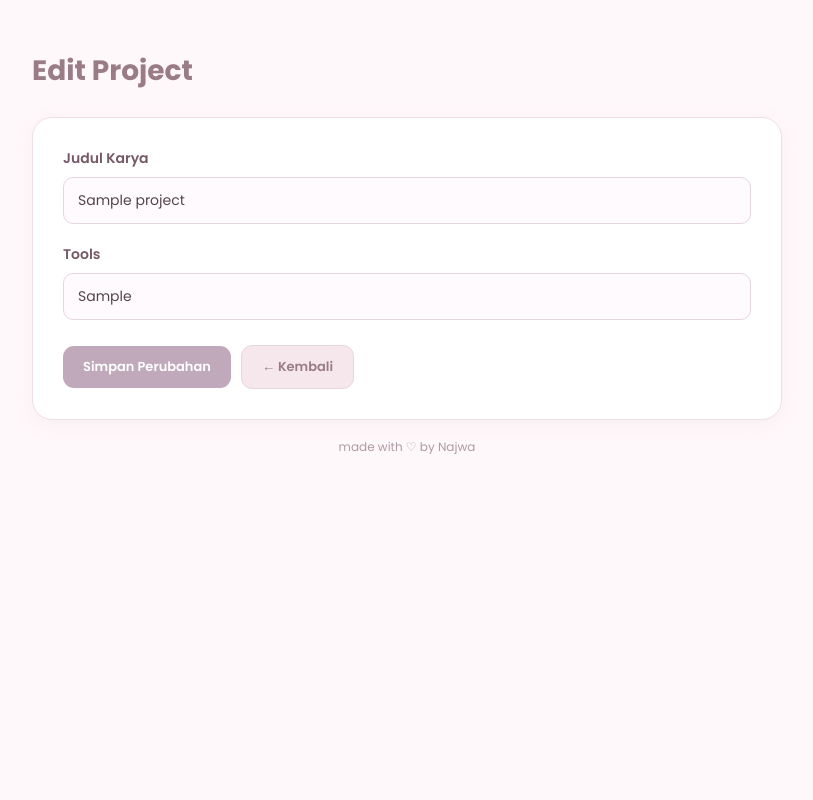
After one commit to najwaanjelina/porto-najwa, a PHP site: page /edit-project.php?id=1 in a window 1280 px wide. The commit adds this page. Shown: the whole page, without its empty margins (233-1046 px from the left). Run offline with PHP 8.4, Linux system fonts and the light colour scheme; the visitor is signed in with stand-in values (Sample User, id 1); tables that the repository leaves empty or names only in its code hold one stand-in row (values such as "Sample post").

Commit message:
update PDO

```diff
--- /dev/null
+++ b/edit-project.php
@@ -0,0 +1,220 @@
+
+<?php
+require_once __DIR__ . '/config/database.php';
+
+if (!isset($_GET['id']) || !ctype_digit($_GET['id'])) {
+    header('Location: projects.php');
+    exit;
+}
+
+$id = (int) $_GET['id'];
+
+$stmt = $pdo->prepare(
+    'SELECT * FROM projects WHERE id = :id'
+);
+$stmt->execute([':id' => $id]);
+
+$project = $stmt->fetch(PDO::FETCH_ASSOC);
+
+if (!$project) {
+    header('Location: projects.php');
+    exit;
+}
+?>
+<!DOCTYPE html>
+<html lang="id">
+<head>
+    <meta charset="UTF-8">
+    <meta name="viewport" content="width=device-width, initial-scale=1.0">
+    <title>Edit Project | Najwa</title>
+
+    <link href="https://fonts.googleapis.com/css2?family=Poppins:wght@400;500;600;700&display=swap" rel="stylesheet">
+
+    <style>
+        * {
+            box-sizing: border-box;
+        }
+
+        body {
+            margin: 0;
+            padding: 35px;
+            min-height: 100vh;
+            background: #fff8fb;
+            font-family: 'Poppins', Arial, sans-serif;
+            color: #55434d;
+        }
+
+        .edit-container {
+            width: 100%;
+            max-width: 750px;
+            margin: 15px auto;
+        }
+
+        h1 {
+            margin: 0 0 25px;
+            color: #9a7c87;
+            font-size: 28px;
+            font-weight: 700;
+        }
+
+        .edit-card {
+            padding: 30px;
+            background: #fff;
+            border: 1px solid #f0dfe7;
+            border-radius: 20px;
+            box-shadow: 0 5px 20px rgba(154, 124, 135, 0.08);
+        }
+
+        .form-group {
+            margin-bottom: 20px;
+        }
+
+        label {
+            display: block;
+            margin-bottom: 8px;
+            color: #765966;
+            font-size: 14px;
+            font-weight: 600;
+        }
+
+        input {
+            width: 100%;
+            padding: 12px 14px;
+            border: 1px solid #e8d5df;
+            border-radius: 10px;
+            background: #fffafd;
+            color: #55434d;
+            font: inherit;
+            font-size: 14px;
+            outline: none;
+            transition: 0.2s;
+        }
+
+        input:focus {
+            border-color: #c9a5b5;
+            box-shadow: 0 0 0 3px rgba(201, 165, 181, 0.18);
+        }
+
+        .form-actions {
+            display: flex;
+            align-items: center;
+            gap: 10px;
+            flex-wrap: wrap;
+            margin-top: 25px;
+        }
+
+        .btn-save,
+        .btn-back {
+            display: inline-flex;
+            align-items: center;
+            justify-content: center;
+            padding: 11px 20px;
+            border: none;
+            border-radius: 11px;
+            font-family: 'Poppins', Arial, sans-serif;
+            font-size: 13px;
+            font-weight: 600;
+            text-decoration: none;
+            cursor: pointer;
+            transition: 0.2s ease;
+        }
+
+        .btn-save {
+            background: #bfa9bb;
+            color: #fff;
+        }
+
+        .btn-save:hover {
+            background: #9a7c87;
+            transform: translateY(-1px);
+        }
+
+        .btn-back {
+            border: 1px solid #ead5df;
+            background: #f6e7ec;
+            color: #9a7c87;
+        }
+
+        .btn-back:hover {
+            background: #eed5de;
+            color: #765966;
+            transform: translateY(-1px);
+        }
+
+        .page-note {
+            margin-top: 18px;
+            color: #ad9ba5;
+            font-size: 12px;
+            text-align: center;
+        }
+
+        @media (max-width: 600px) {
+            body {
+                padding: 20px 15px;
+            }
+
+            h1 {
+                font-size: 24px;
+            }
+
+            .edit-card {
+                padding: 22px 18px;
+            }
+        }
+    </style>
+</head>
+<body>
+
+<div class="edit-container">
+
+    <h1>Edit Project <span></span></h1>
+
+    <div class="edit-card">
+
+        <form method="post" action="update-project.php">
+
+            <input type="hidden" name="id"
+                   value="<?= (int) $project['id'] ?>">
+
+            <div class="form-group">
+                <label for="judul_karya">Judul Karya</label>
+                <input
+                    type="text"
+                    id="judul_karya"
+                    name="judul_karya"
+                    required
+                    value="<?= htmlspecialchars($project['judul_karya'] ?? '', ENT_QUOTES, 'UTF-8') ?>"
+                >
+            </div>
+
+            <div class="form-group">
+                <label for="tools">Tools</label>
+                <input
+                    type="text"
+                    id="tools"
+                    name="tools"
+                    required
+                    value="<?= htmlspecialchars($project['tools'] ?? '', ENT_QUOTES, 'UTF-8') ?>"
+                >
+            </div>
+
+            <div class="form-actions">
+                <button type="submit" class="btn-save">
+                    Simpan Perubahan
+                </button>
+
+                <a href="projects.php" class="btn-back">
+                    ← Kembali
+                </a>
+            </div>
+
+        </form>
+
+    </div>
+
+    <p class="page-note">made with ♡ by Najwa</p>
+
+</div>
+
+</body>
+</html>
```
Also changed, not shown: projects.php (+38 -0 lines), tambah-project.php (+83 -12 lines), update-project.php (added, +22 -0 lines), hapus-project.php (added).
